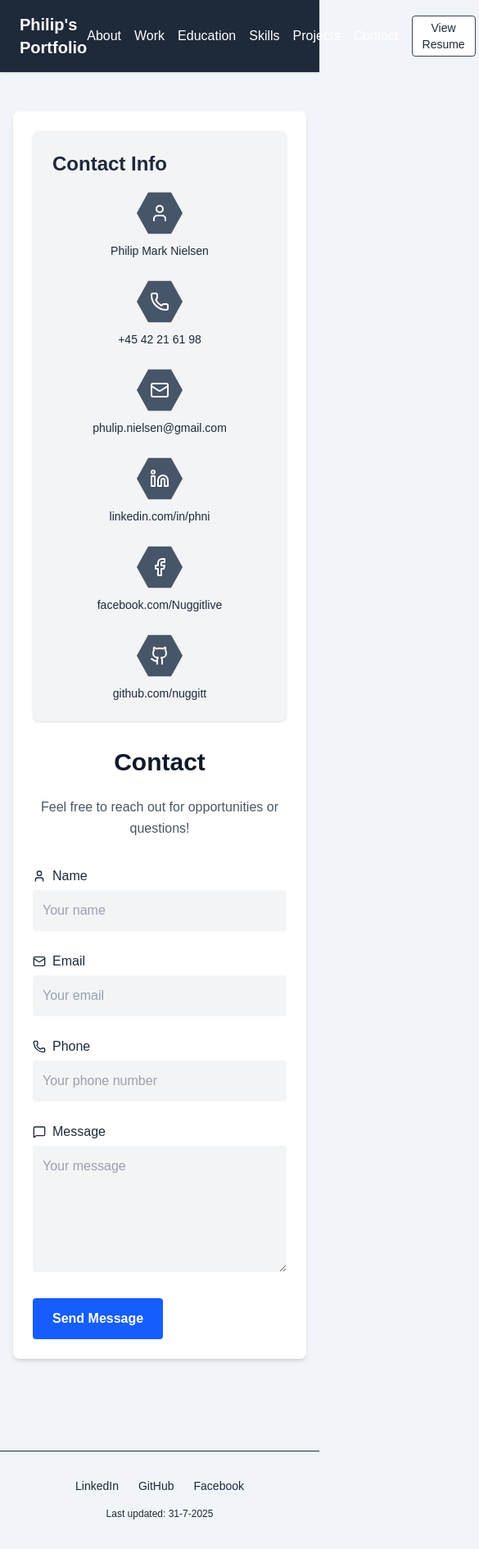
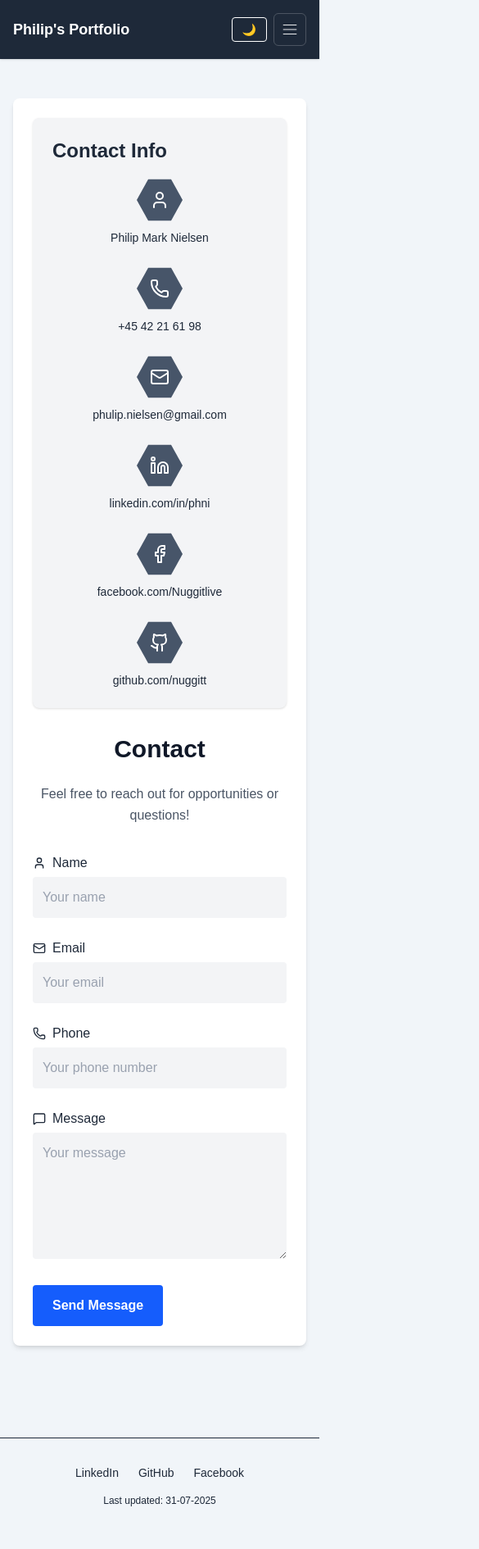
Before and after one commit to Nuggitt/portfolio-nextjs, a Next.js app: page /contact in a window 390 px wide. Shown: the top 1890 px of the page at 82% size, 585 px wide, since content can reach past the window. Built offline with nearby package versions, Linux system fonts and the light colour scheme.

Commit message:
making it responsive.

```diff
--- a/src/app/globals.css
+++ b/src/app/globals.css
@@ -14,11 +14,12 @@ body {
   @apply leading-relaxed;
 }
 
-/* ===== Footer ===== */
+/* ===== Footer (mobil først) ===== */
 footer {
   @apply mt-16 border-t pt-8 pb-12 text-sm text-center text-gray-800 dark:text-gray-200 transition-colors;
 }
-footer div {
+/* Kun link-rækken */
+footer .link-row {
   @apply flex justify-center gap-6 mb-4;
 }
 footer a {
@@ -45,13 +46,13 @@ footer p {
   @apply bg-gray-200 dark:bg-gray-600;
 }
 .chip {
-  @apply h-12 px-4 rounded-xl border bg-white text-gray-900 shadow-sm border-gray-300 hover:shadow-md hover:bg-gray-50 transition;
-  @apply dark:bg-gray-800/60 dark:text-white dark:border-gray-700 dark:shadow-none dark:hover:bg-gray-800;
+  @apply h-12 px-4 rounded-xl border bg-white text-gray-900 shadow-sm border-gray-300 hover:shadow-md hover:bg-gray-50 transition
+         dark:bg-gray-800/60 dark:text-white dark:border-gray-700 dark:shadow-none dark:hover:bg-gray-800;
 }
 
 /* ===== Page containers / headings ===== */
 .page-main {
-  @apply max-w-4xl mx-auto px-4 py-16;
+  @apply max-w-4xl mx-auto px-4 py-12 sm:py-16;
 }
 .page-title {
   @apply text-4xl font-bold mb-6 text-center;
@@ -77,13 +78,14 @@ footer p {
 
 /* ===== Projects ===== */
 .projects-page {
-  @apply max-w-6xl mx-auto px-4 py-16;
+  @apply max-w-6xl mx-auto px-4 py-12 sm:py-16;
 }
 .projects-title {
   @apply text-4xl font-bold mb-10 text-center;
 }
 .project-grid {
-  @apply grid grid-cols-1 sm:grid-cols-2 lg:grid-cols-3 gap-8;
+  /* før: grid-cols-1 sm:grid-cols-2 lg:grid-cols-3 */
+  @apply grid grid-cols-1 gap-6 sm:grid-cols-2 lg:grid-cols-3;
 }
 .project-card {
   @apply rounded-xl shadow bg-white dark:bg-gray-800 dark:text-white overflow-hidden flex flex-col;
@@ -131,7 +133,7 @@ footer p {
 
 /* ===== Timeline (shared) ===== */
 .timeline {
-  @apply border-l-2 border-gray-300 dark:border-gray-600 ml-2 pl-6 space-y-8;
+  @apply relative border-l-2 border-gray-300 dark:border-gray-600 ml-4 pl-6 space-y-8;
 }
 .timeline-item {
   @apply relative;
@@ -153,29 +155,61 @@ footer p {
   @apply text-sm text-gray-600 dark:text-gray-300;
 }
 .timeline-entry {
-  @apply relative pl-10;
+  @apply relative pl-8;
 }
+
+.timeline-entry::before {
+  content: "";
+  @apply absolute -left-3 top-1.5 w-3 h-3 rounded-full bg-blue-500 ring-4 ring-white dark:ring-gray-900 shadow;
+}
+
 .timeline-date {
-  @apply absolute left-0 -top-1 text-xs text-gray-600 dark:text-gray-400;
+  @apply absolute -left-24 top-0 text-xs text-gray-600 dark:text-gray-400;
 }
 
 /* Centered timeline variant */
 .timeline-center {
-  @apply relative p-10;
+  @apply relative p-6 sm:p-10;
 }
 .timeline-center-line {
-  @apply pointer-events-none absolute top-0 bottom-0 left-1/2 -translate-x-1/2 border border-gray-400 dark:border-gray-600;
+  @apply hidden sm:block pointer-events-none absolute top-0 bottom-0 left-1/2 -translate-x-1/2 border border-gray-400 dark:border-gray-600;
 }
 .timeline-row {
-  @apply relative mb-16 grid items-center gap-8;
-  grid-template-columns: 1fr 2px 1fr;
+  @apply relative mb-12 grid items-start gap-6;
+  grid-template-columns: 1fr;
 }
 .timeline-center-col {
-  @apply relative;
-  grid-column: 2 / 3;
+  grid-column: 1;
+}
+@media (min-width: 640px) {
+  .timeline-center-col {
+    grid-column: 2 / 3;
+  }
+}
+
+.timeline-col-left {
+  grid-column: 1;
+}
+.timeline-col-right {
+  grid-column: 1;
+}
+@media (min-width: 640px) {
+  .timeline-col-left {
+    grid-column: 1 / 2;
+  }
+  .timeline-col-right {
+    grid-column: 3 / 4;
+  }
+}
+
+@media (min-width: 640px) {
+  .timeline-row {
+    grid-template-columns: 1fr 2px 1fr;
+    @apply mb-16;
+  }
 }
 .timeline-dot--center {
-  @apply absolute left-1/2 top-1/2 -translate-x-1/2 -translate-y-1/2 w-4 h-4 rounded-full bg-blue-500 shadow-lg;
+  @apply hidden sm:block absolute left-1/2 top-1/2 -translate-x-1/2 -translate-y-1/2 w-4 h-4 rounded-full bg-blue-500 shadow-lg;
 }
 .timeline-year {
   @apply absolute top-1/2 -translate-y-1/2 text-sm font-mono tracking-wide text-gray-600 dark:text-gray-300 transition-colors duration-300;
@@ -198,10 +232,10 @@ footer p {
 
 /* ===== Contact ===== */
 .contact-section {
-  @apply max-w-3xl mx-auto px-4 py-16;
+  @apply max-w-3xl mx-auto px-4 py-12 sm:py-16;
 }
 .contact-title {
-  @apply text-3xl md:text-4xl font-bold text-center mb-6 text-gray-900 dark:text-white;
+  @apply text-3xl sm:text-4xl font-bold text-center mb-6 text-gray-900 dark:text-white;
 }
 .contact-description {
   @apply text-center text-gray-600 dark:text-gray-300 mb-10;
@@ -377,6 +411,18 @@ footer p {
 .auto-grid-160 {
   display: grid;
   grid-template-columns: repeat(auto-fit, minmax(160px, 1fr));
+  gap: 1.25rem; /* 5 */
+}
+
+@media (min-width: 640px) {
+  .auto-grid {
+    grid-template-columns: repeat(2, minmax(0, 1fr));
+  }
+}
+@media (min-width: 1024px) {
+  .auto-grid {
+    grid-template-columns: repeat(3, minmax(0, 1fr));
+  }
 }
 
 /* Chip intern struktur */
@@ -406,8 +452,8 @@ footer p {
 }
 
 .cert-logo {
-  @apply relative w-40 h-40 shrink-0 rounded-2xl overflow-hidden
-         bg-gray-100 dark:bg-gray-700;
+  /* før: w-40 h-40 */
+  @apply relative w-28 h-28 sm:w-40 sm:h-40 shrink-0 rounded-2xl overflow-hidden bg-gray-100 dark:bg-gray-700;
 }
 /* Brug ren CSS her – @apply kan ikke sætte !important */
 .img-contain {
--- a/src/app/layout.js
+++ b/src/app/layout.js
@@ -10,12 +10,14 @@ export const metadata = {
 
 export default function RootLayout({ children }) {
   return (
-    <html lang="en" className="dark">
-      <body>
+    <html lang="en" suppressHydrationWarning>
+      <body className="min-h-dvh bg-slate-100 text-gray-800 dark:bg-gray-900 dark:text-gray-200 antialiased">
         <ThemeProvider>
-          <Header />
-          {children}
-          <Footer />
+          <div className="min-h-dvh flex flex-col">
+            <Header />
+            <main className="flex-1">{children}</main>
+            <Footer />
+          </div>
         </ThemeProvider>
       </body>
     </html>
--- a/src/components/footer.js
+++ b/src/components/footer.js
@@ -1,15 +1,16 @@
 "use client";
 
-import Link from "next/link";
-
 export default function Footer() {
-  const currentYear = new Date().getFullYear();
-  const currentMonth = new Date().getMonth() + 1; // Months are zero-indexed in JavaScript
-  const currentDate = new Date().getDate();
+  const now = new Date();
+  const yyyy = now.getFullYear();
+  const mm = String(now.getMonth() + 1).padStart(2, "0");
+  const dd = String(now.getDate()).padStart(2, "0");
 
   return (
     <footer>
-      <div>
+      <div className="mx-auto max-w-5xl px-4 sm:px-6 text-center">
+        {/* Link-række */}
+        <div className="link-row">
           <a
             href="https://www.linkedin.com/in/phni"
             target="_blank"
@@ -33,9 +34,11 @@ export default function Footer() {
           </a>
         </div>
 
+        {/* Centreret under links */}
         <p>
-        Last updated: {currentDate}-{currentMonth}-{currentYear}
+          Last updated: {dd}-{mm}-{yyyy}
         </p>
+      </div>
     </footer>
   );
 }
--- a/src/components/header.js
+++ b/src/components/header.js
@@ -1,39 +1,43 @@
 "use client";
 
 import Link from "next/link";
-import { useEffect, useState, useRef } from "react";
+import { useEffect, useRef, useState } from "react";
 import { useTheme } from "./themeProvider";
 
 export default function Header() {
   const { darkMode, setDarkMode } = useTheme();
-  const [showMenu, setShowMenu] = useState(false);
-  const menuRef = useRef(null);
+  const [openMain, setOpenMain] = useState(false); // mobilmenu
+  const [openCv, setOpenCv] = useState(false); // CV-dropdown (desktop)
+  const wrapRef = useRef(null);
+  const cvRef = useRef(null);
 
+  // Klik udenfor lukker menuer
   useEffect(() => {
-    function handleClickOutside(event) {
-      if (menuRef.current && !menuRef.current.contains(event.target)) {
-        setShowMenu(false);
+    function onDocClick(e) {
+      if (wrapRef.current && !wrapRef.current.contains(e.target)) {
+        setOpenMain(false);
+        setOpenCv(false);
       }
     }
-
-    // Brug "click" i stedet for "mousedown"
-    document.addEventListener("click", handleClickOutside);
-    return () => {
-      document.removeEventListener("click", handleClickOutside);
-    };
+    document.addEventListener("click", onDocClick);
+    return () => document.removeEventListener("click", onDocClick);
   }, []);
 
   return (
-    <nav className="bg-gray-800 text-white px-6 py-4 sticky top-0 z-50 shadow">
-      <div className="max-w-5xl mx-auto flex justify-between items-center">
+    <nav
+      className="bg-gray-800 text-white px-4 sm:px-6 py-4 sticky top-0 z-50 shadow"
+      ref={wrapRef}
+    >
+      <div className="max-w-5xl mx-auto flex items-center justify-between">
         <Link
           href="/"
-          className="text-xl font-bold hover:underline underline-offset-4"
+          className="text-lg sm:text-xl font-bold hover:underline underline-offset-4"
         >
           Philip&apos;s Portfolio
         </Link>
 
-        <div className="flex items-center space-x-4 relative">
+        {/* Desktop nav */}
+        <div className="hidden md:flex items-center gap-4">
           <Link href="/about" className="hover:underline underline-offset-4">
             About
           </Link>
@@ -52,25 +56,23 @@ export default function Header() {
           <Link href="/projects" className="hover:underline underline-offset-4">
             Projects
           </Link>
-
           <Link href="/contact" className="hover:underline underline-offset-4">
             Contact
           </Link>
 
-          {/* CV Dropdown */}
-          <div className="relative" ref={menuRef}>
+          {/* CV Dropdown (desktop) */}
+          <div className="relative" ref={cvRef}>
             <button
-              onClick={() => setShowMenu(!showMenu)}
+              onClick={() => setOpenCv((v) => !v)}
               className="cv-button"
+              aria-haspopup="menu"
+              aria-expanded={openCv}
             >
               View Resume
             </button>
-
-            {showMenu && (
+            {openCv && (
               <div
                 className="absolute right-0 mt-2 w-40 bg-white dark:bg-gray-800 border border-gray-200 dark:border-gray-700 rounded shadow-md z-50"
-                // Stop klik fra at boble ud til document listener
-                onMouseDown={(e) => e.stopPropagation()}
                 onClick={(e) => e.stopPropagation()}
               >
                 <a
@@ -96,11 +98,110 @@ export default function Header() {
           <button
             onClick={() => setDarkMode(!darkMode)}
             className="ml-2 px-3 py-1 border rounded text-sm hover:bg-gray-700 dark:hover:bg-gray-300 dark:text-black"
+            aria-pressed={darkMode}
           >
             {darkMode ? "☀️ Light" : "🌙 Dark"}
           </button>
         </div>
+
+        {/* Mobile actions */}
+        <div className="md:hidden flex items-center gap-2">
+          <button
+            onClick={() => setDarkMode(!darkMode)}
+            className="px-3 py-1 border rounded text-sm hover:bg-gray-700 dark:hover:bg-gray-300 dark:text-black"
+            aria-pressed={darkMode}
+          >
+            {darkMode ? "☀️" : "🌙"}
+          </button>
+          <button
+            onClick={() => setOpenMain((v) => !v)}
+            aria-controls="mobile-menu"
+            aria-expanded={openMain}
+            aria-label="Toggle menu"
+            className="inline-flex items-center justify-center rounded-md p-2 border border-white/20 hover:bg-white/10 focus:outline-none"
+          >
+            <svg width="22" height="22" viewBox="0 0 24 24" fill="none">
+              <path d="M3 6h18M3 12h18M3 18h18" stroke="currentColor" />
+            </svg>
+          </button>
+        </div>
       </div>
+
+      {/* Mobile menu panel */}
+      {openMain && (
+        <div
+          id="mobile-menu"
+          className="md:hidden mt-3 max-w-5xl mx-auto rounded-2xl border border-white/10 bg-gray-800 p-4 shadow-lg"
+        >
+          <div className="flex flex-col gap-2">
+            <Link
+              href="/about"
+              className="py-1 hover:underline underline-offset-4"
+              onClick={() => setOpenMain(false)}
+            >
+              About
+            </Link>
+            <Link
+              href="/work"
+              className="py-1 hover:underline underline-offset-4"
+              onClick={() => setOpenMain(false)}
+            >
+              Work
+            </Link>
+            <Link
+              href="/education"
+              className="py-1 hover:underline underline-offset-4"
+              onClick={() => setOpenMain(false)}
+            >
+              Education
+            </Link>
+            <Link
+              href="/skills"
+              className="py-1 hover:underline underline-offset-4"
+              onClick={() => setOpenMain(false)}
+            >
+              Skills
+            </Link>
+            <Link
+              href="/projects"
+              className="py-1 hover:underline underline-offset-4"
+              onClick={() => setOpenMain(false)}
+            >
+              Projects
+            </Link>
+            <Link
+              href="/contact"
+              className="py-1 hover:underline underline-offset-4"
+              onClick={() => setOpenMain(false)}
+            >
+              Contact
+            </Link>
+
+            {/* CV-links på mobil som simpel liste */}
+            <div className="mt-2 pt-2 border-t border-white/10">
+              <div className="text-sm font-medium mb-1">View Resume</div>
+              <div className="flex flex-col rounded-lg overflow-hidden border border-white/10">
+                <a
+                  href="https://jofibo.com/da/s/m3WVtromskGUVgjdtTbD0w"
+                  target="_blank"
+                  rel="noopener noreferrer"
+                  className="px-3 py-2 text-sm hover:bg-white/10"
+                >
+                  🇩🇰 Danish
+                </a>
+                <a
+                  href="https://jofibo.com/da/s/pYWlKfDU1E2jJCNZUlGq6w"
+                  target="_blank"
+                  rel="noopener noreferrer"
+                  className="px-3 py-2 text-sm hover:bg-white/10"
+                >
+                  🇬🇧 English
+                </a>
+              </div>
+            </div>
+          </div>
+        </div>
+      )}
     </nav>
   );
 }
```
Lines whose indentation alone changed are shown as unchanged.
